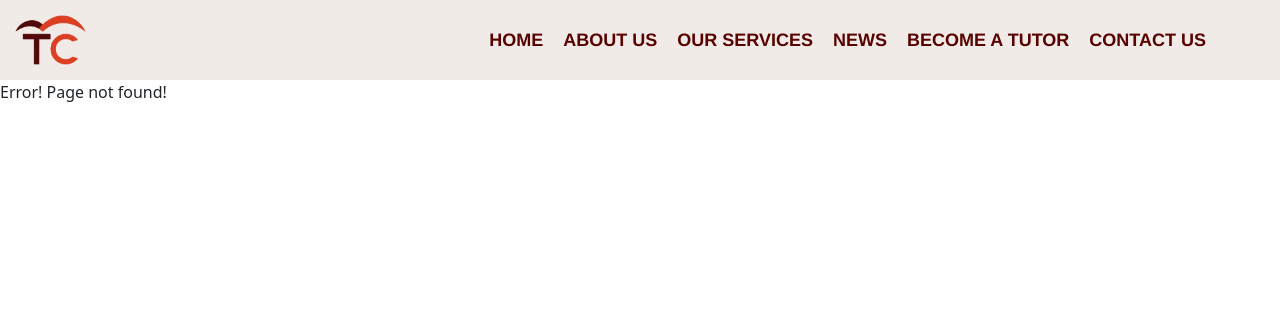
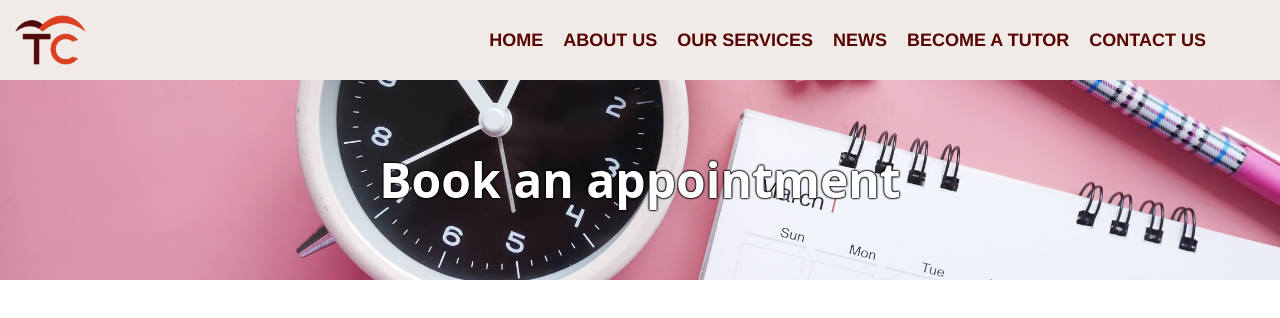
Before and after one commit to Rica02/TechConnect, a React (Create React App) app: page /bookanappointment in a window 1280 px wide. Before the commit this address had no page. Shown: the top 318 px of the page. Built offline with nearby package versions, Linux system fonts and the light colour scheme.

Commit message:
added Book an Appointment page

```diff
--- a/src/App.js
+++ b/src/App.js
@@ -9,6 +9,7 @@ import OurServices from "./components/OurServices";
 import News from "./components/News";
 import BecomeATutor from "./components/BecomeATutor";
 import ContactUs from "./components/ContactUs";
+import BookAnAppointment from "./components/BookAnAppointment";
 import ErrorPage from "./components/ErrorPage";
 import { ThemeProvider } from "styled-components";
 import { theme } from "./styles/ThemeColors.js";
@@ -26,6 +27,7 @@ function App() {
           <Route path="/news" element={<News />} />
           <Route path="/becomeatutor" element={<BecomeATutor />} />
           <Route path="/contactus" element={<ContactUs />} />
+          <Route path="/bookanappointment" element={<BookAnAppointment />} />
           <Route path="*" element={<ErrorPage />} />        {/* Render error page if path does not match */}
         </Routes>
       </Router>
--- /dev/null
+++ b/src/components/BookAnAppointment.js
@@ -0,0 +1,13 @@
+import React from "react";
+import Header from "./Header";
+import headerBanner from "../assets/images/book-an-appointment-banner.jpg";
+
+function BookAnAppointment() {
+    return (
+        <>
+            <Header headerTitle={"Book an appointment"} headerBanner={headerBanner} />
+        </>
+    );
+}
+
+export default BookAnAppointment;
--- a/src/components/Home.js
+++ b/src/components/Home.js
@@ -36,7 +36,7 @@ function Home() {
                             the rest of the Web world.</p>
                     </div>
                     <div class="headerLowerContainer">
-                        <StyledButton onClick={ () => navigate("/contactus") }>CLICK HERE TO FIND A TUTOR</StyledButton>
+                        <StyledButton onClick={ () => navigate("/bookanappointment") }>CLICK HERE TO FIND A TUTOR</StyledButton>
                         <p>Or call us at <a href="tel:#">000-000-0000</a></p>
                     </div>
                 </div>
```
